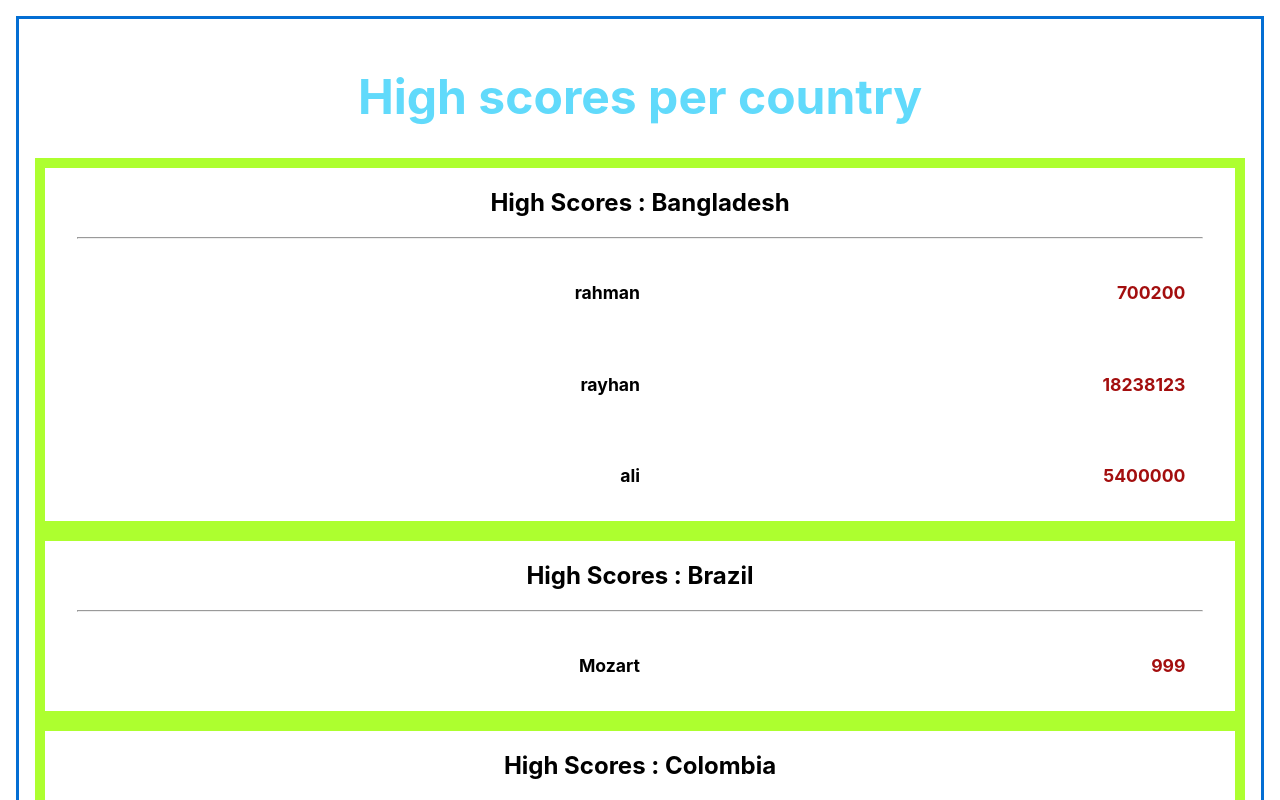
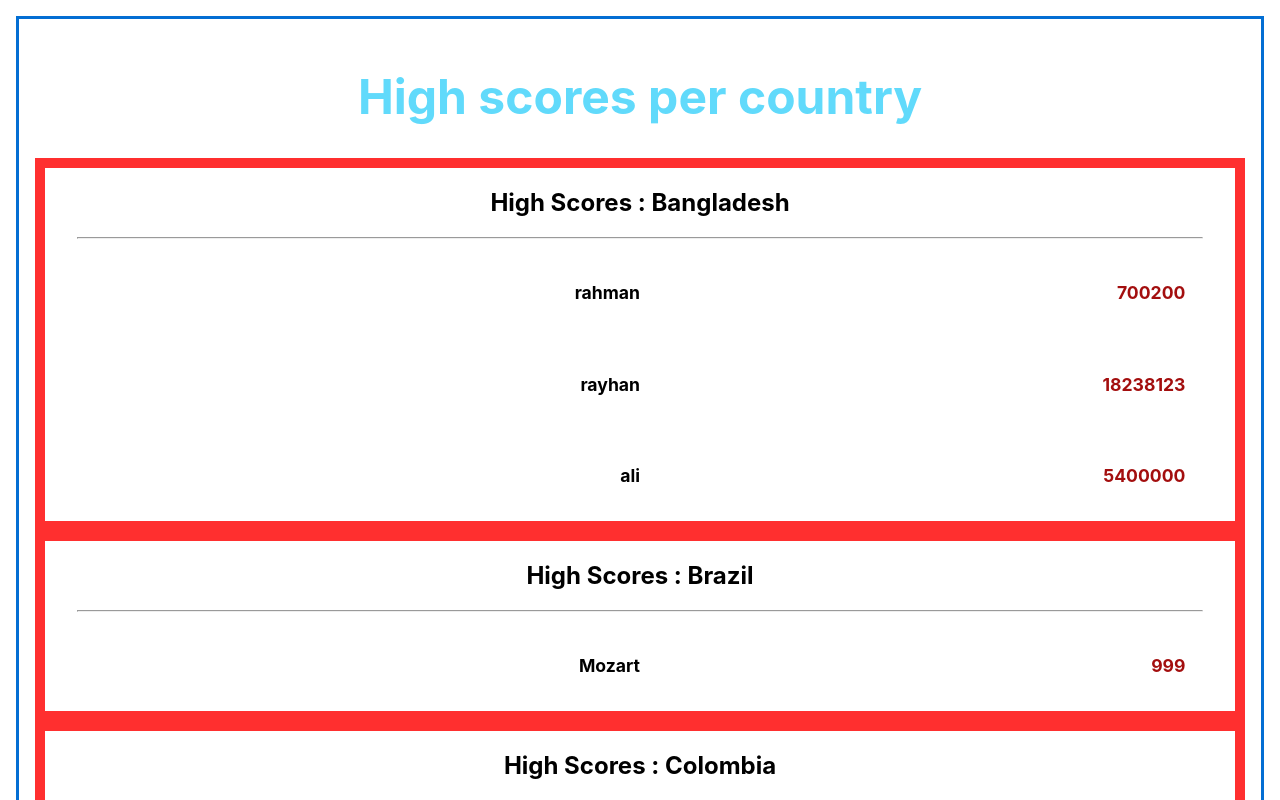
Before and after one commit to Alamin-eng/React-High-Score-Project, a React (Create React App) app: page / in a window 1280 px wide. Shown: the top 800 px of the page. Built offline with nearby package versions, Linux system fonts and the light colour scheme.

Commit message:
red borders

```diff
--- a/src/App.css
+++ b/src/App.css
@@ -53,7 +53,7 @@ h1 {
   border: 3px solid rgb(3, 110, 211);
 }
 .summary {
-  border: 10px solid greenyellow;
+  border: 10px solid rgb(255, 47, 47);
   padding: 0 2em;
 }
 .redNumbers {
```
Also changed, not shown: src/App.js (+1 -13 lines).
